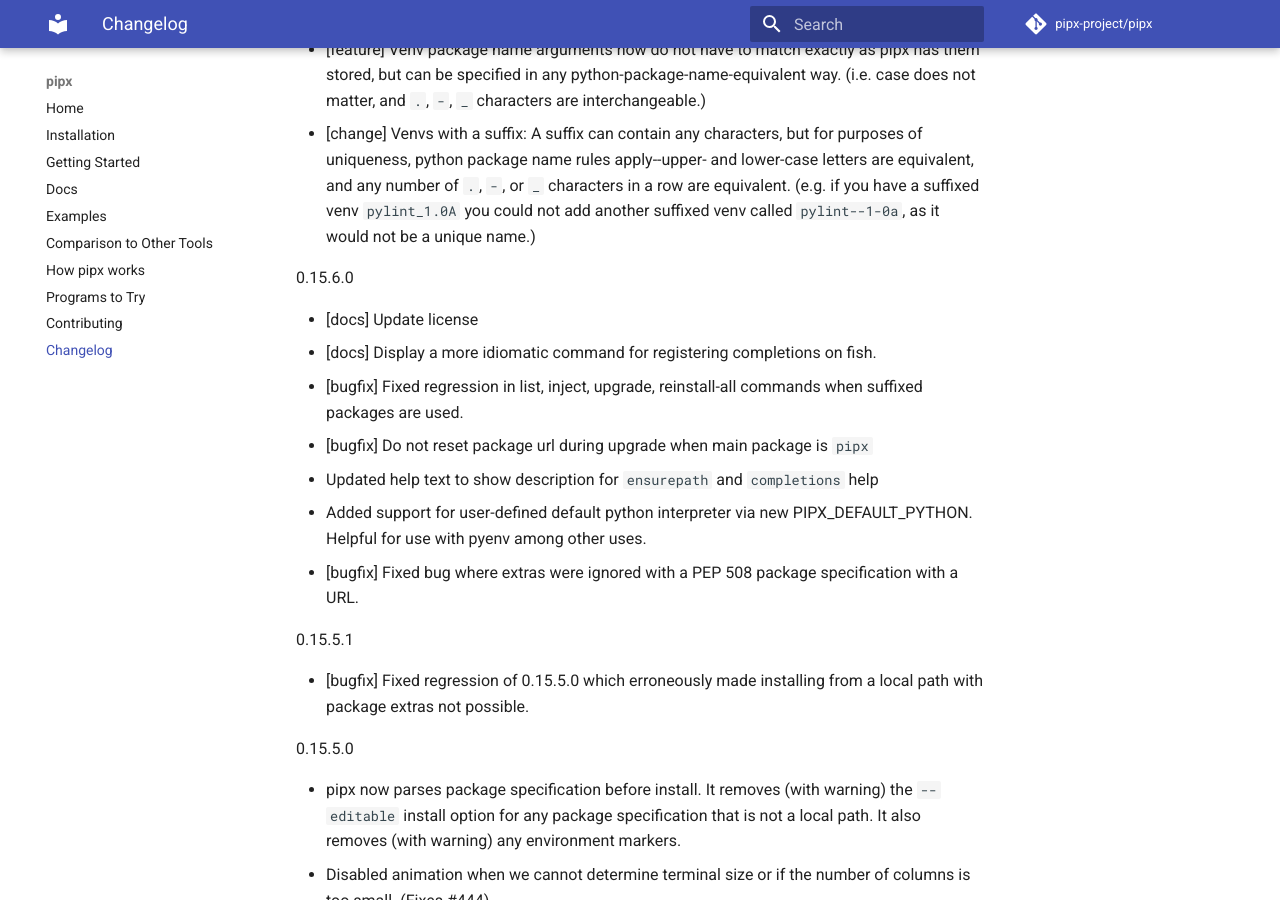
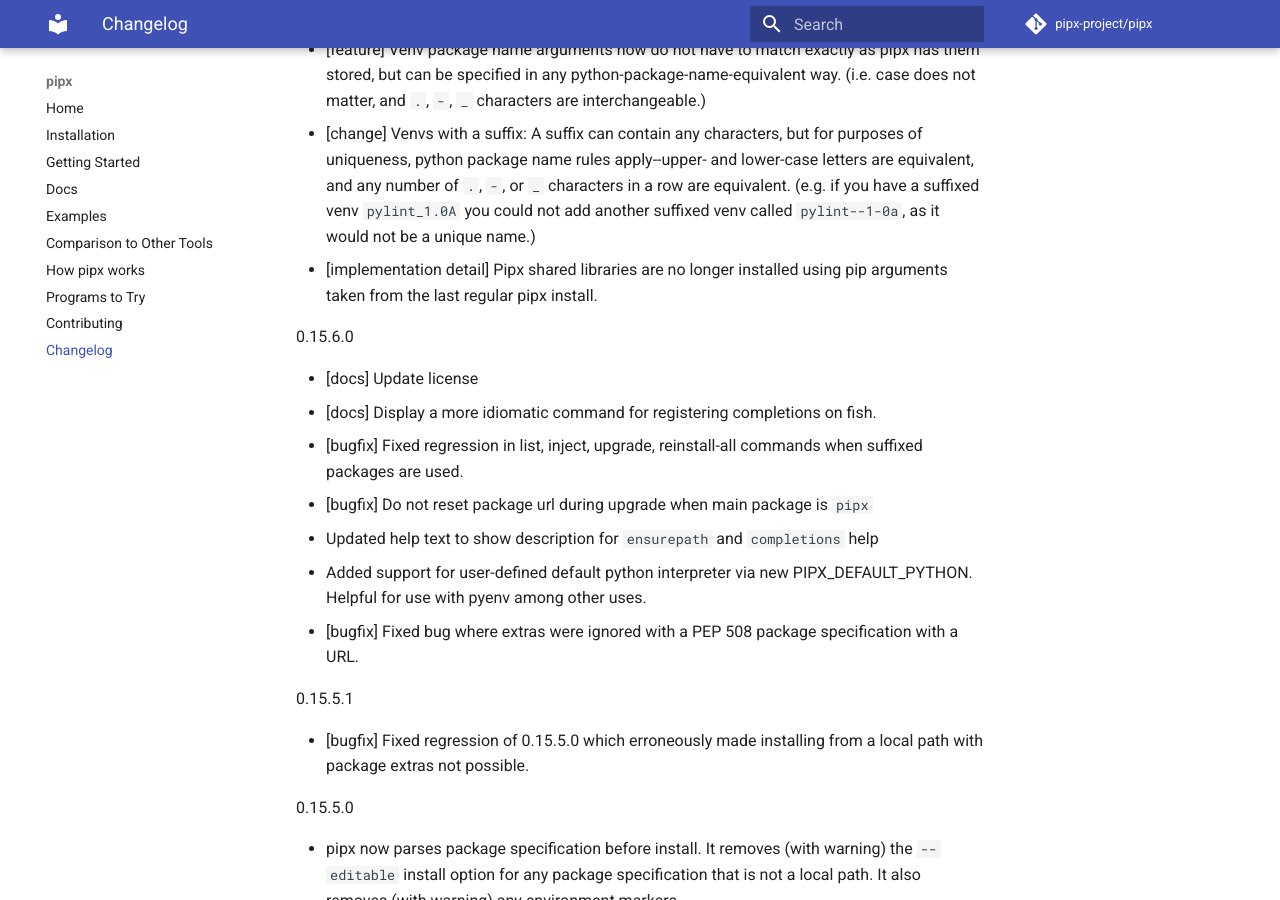
Before and after one commit to pypa/pipx, an MkDocs documentation site: the page built from docs/changelog.md, in a window 1280 px wide and 900 px high, scrolled down 463 px. Built offline with MkDocs 1.6.1 and Material for MkDocs 9.7.7, drawn with Linux system fonts in a browser that asks for light colours; comment, search, counter and statistics services are not loaded.

Commit message:
Add to changelog.

```diff
--- a/docs/changelog.md
+++ b/docs/changelog.md
@@ -8,6 +8,7 @@
 - [bugfix] Fixed uninstall crash that could happen on Windows for certain packages
 - [feature] Venv package name arguments now do not have to match exactly as pipx has them stored, but can be specified in any python-package-name-equivalent way. (i.e. case does not matter, and `.`, `-`, `_` characters are interchangeable.)
 - [change] Venvs with a suffix: A suffix can contain any characters, but for purposes of uniqueness, python package name rules apply--upper- and lower-case letters are equivalent, and any number of `.`, `-`, or `_` characters in a row are equivalent.  (e.g. if you have a suffixed venv `pylint_1.0A` you could not add another suffixed venv called `pylint--1-0a`, as it would not be a unique name.)
+- [implementation detail] Pipx shared libraries are no longer installed using pip arguments taken from the last regular pipx install.
 
 0.15.6.0
 
```
